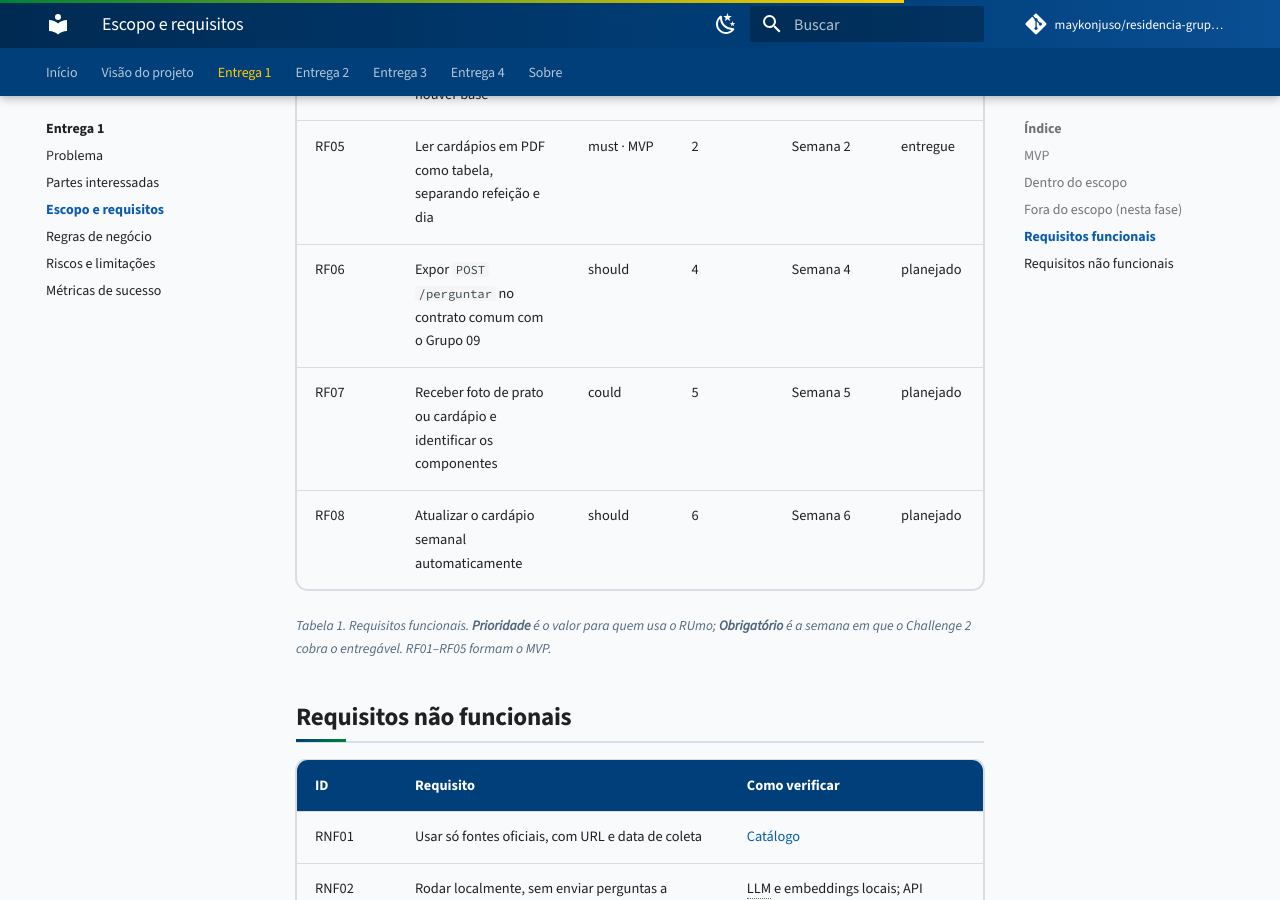
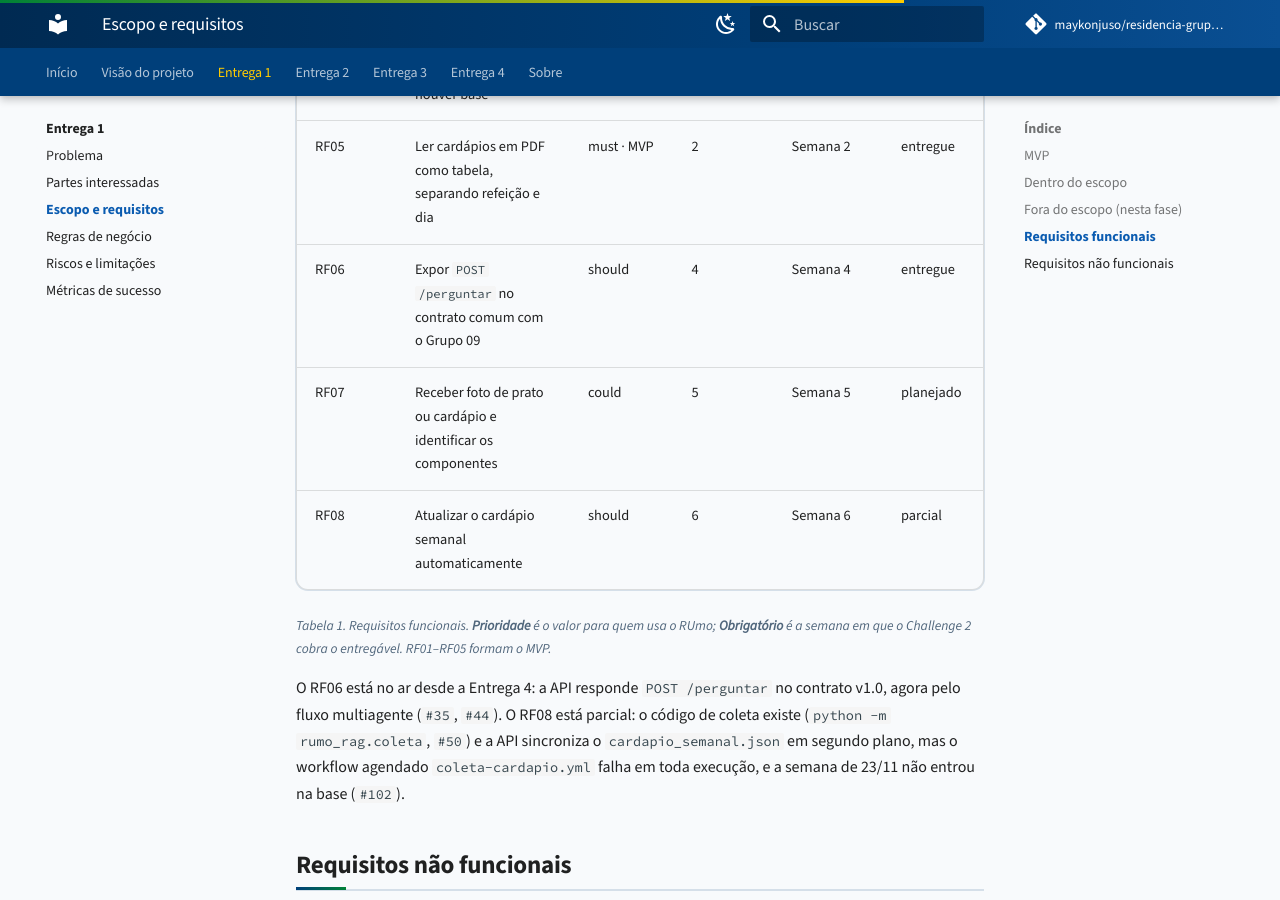
Before and after one commit to maykonjuso/residencia-grupo-4, an MkDocs documentation site: the page built from docs/entrega-1/escopo.md, in a window 1280 px wide and 900 px high, scrolled down 1888 px. Built offline with MkDocs 1.6.1 and Material for MkDocs 9.7.7, drawn with Linux system fonts in a browser that asks for light colours; comment, search, counter and statistics services are not loaded.

Commit message:
docs: atualiza situação de RF06 e RF08 e confere o número de fontes da base
RF06 passa a entregue e RF08 a parcial, com o workflow de coleta
quebrado registrado na #102. A arquitetura da Entrega 4 passa a dar
55 fontes indexadas e 1.964 chunks, iguais a catalogo.yaml e chunks.jsonl.

Refs #100, #96

Co-authored-by: OpenBot <335604065+openbotgit[bot]@users.noreply.github.com>

```diff
--- a/docs/entrega-1/escopo.md
+++ b/docs/entrega-1/escopo.md
@@ -41,11 +41,13 @@ comando, com fontes, e recusa fora da base. O que vem depois são os entregávei
 | RF03 | Citar, em cada resposta, os trechos usados (documento, página e URL) | must · MVP | 2 | Semana 2 | entregue |
 | RF04 | Responder "Não encontrei essa informação nas fontes da base" quando não houver base | must · MVP | 2 | Semana 2 | entregue |
 | RF05 | Ler cardápios em PDF como tabela, separando refeição e dia | must · MVP | 2 | Semana 2 | entregue |
-| RF06 | Expor `POST /perguntar` no contrato comum com o Grupo 09 | should | 4 | Semana 4 | planejado |
+| RF06 | Expor `POST /perguntar` no contrato comum com o Grupo 09 | should | 4 | Semana 4 | entregue |
 | RF07 | Receber foto de prato ou cardápio e identificar os componentes | could | 5 | Semana 5 | planejado |
-| RF08 | Atualizar o cardápio semanal automaticamente | should | 6 | Semana 6 | planejado |
+| RF08 | Atualizar o cardápio semanal automaticamente | should | 6 | Semana 6 | parcial |
 
 <p class="legenda">Tabela 1. Requisitos funcionais. <strong>Prioridade</strong> é o valor para quem usa o RUmo; <strong>Obrigatório</strong> é a semana em que o Challenge 2 cobra o entregável. RF01–RF05 formam o MVP.</p>
+
+O RF06 está no ar desde a Entrega 4: a API responde `POST /perguntar` no contrato v1.0, agora pelo fluxo multiagente (`#35`, `#44`). O RF08 está parcial: o código de coleta existe (`python -m rumo_rag.coleta`, `#50`) e a API sincroniza o `cardapio_semanal.json` em segundo plano, mas o workflow agendado `coleta-cardapio.yml` falha em toda execução, e a semana de 23/11 não entrou na base (`#102`).
 
 ## Requisitos não funcionais
 
@@ -65,3 +67,4 @@ comando, com fontes, e recusa fora da base. O que vem depois são os entregávei
     | Data | Versão | Descrição | Autor |
     | :---: | :---: | --- | --- |
     | 09/11/2026 | 1.1 | Declara o MVP, prioriza RF01–RF08 e separa valor de produto de obrigação de cronograma | Maykon Soares |
+    | 26/11/2026 | 1.2 | Atualiza a situação de RF06 (entregue) e RF08 (parcial, `#100`) | Maykon Soares |
```
Also changed, not shown: docs/entrega-4/arquitetura-agentes.md (+2 -1 lines).
